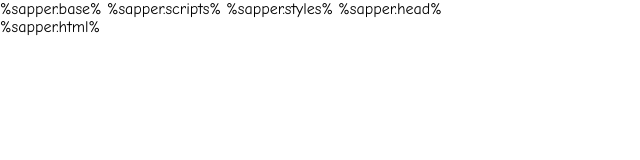
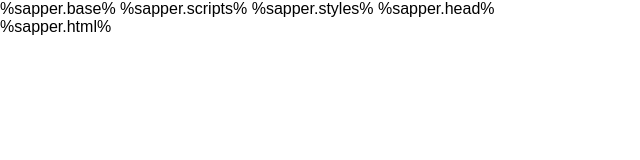
Before and after one commit to aviralworld/frontend, a website: page src/template.html in a window 1280 px wide. Shown: the whole page, without its empty margins (0-640 px from the left). Drawn offline with Linux system fonts and the light colour scheme; files that its build step writes are made by us from their sources.

Commit message:
fix: remove Comic Sans MS from font stack

```diff
--- a/static/global.css
+++ b/static/global.css
@@ -11,7 +11,7 @@
 }
 
 body {
-	font-family: "Futura Std", "Comic Sans MS", sans-serif;
+	font-family: "Futura Std", sans-serif;
 }
 
 p {
```
